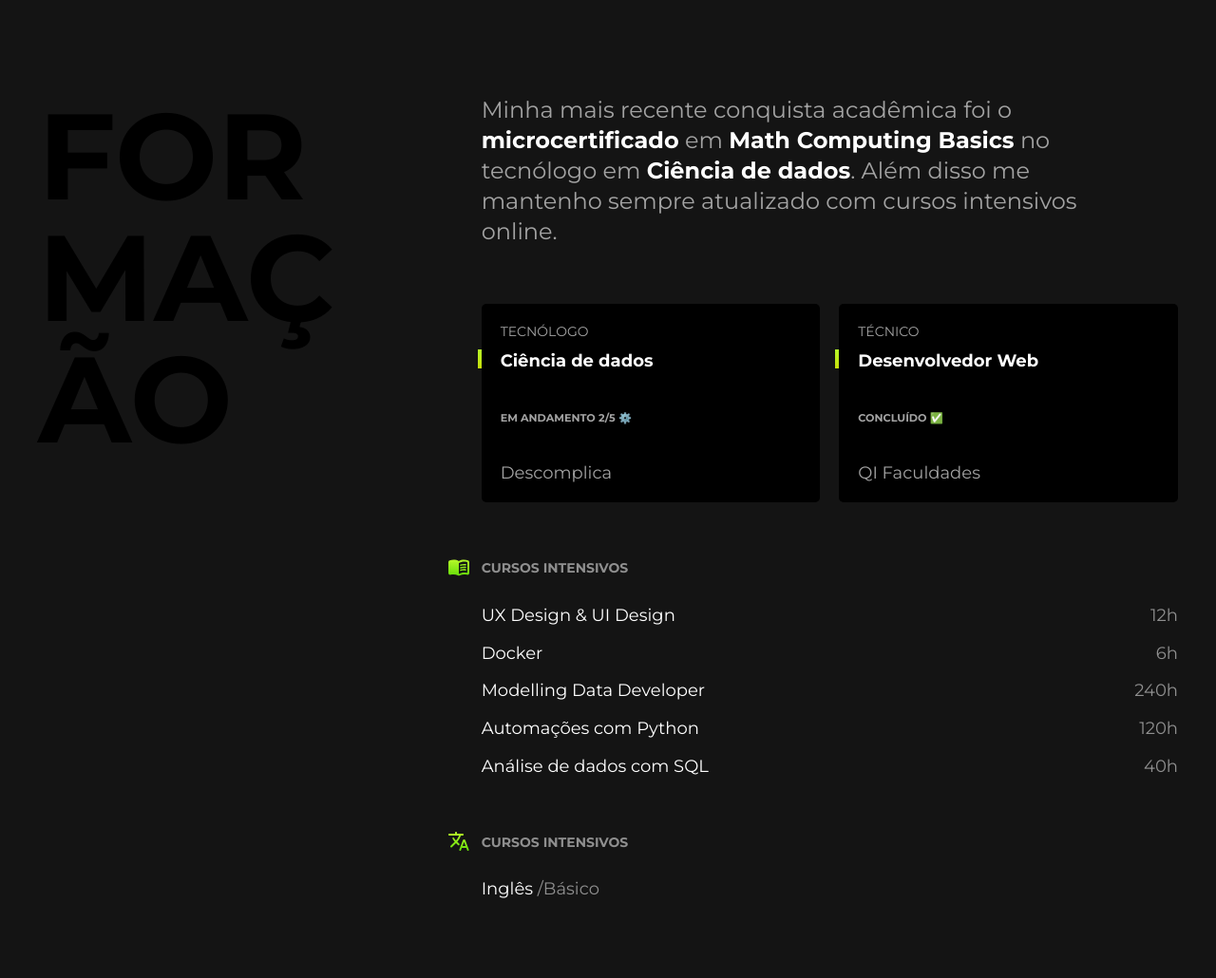
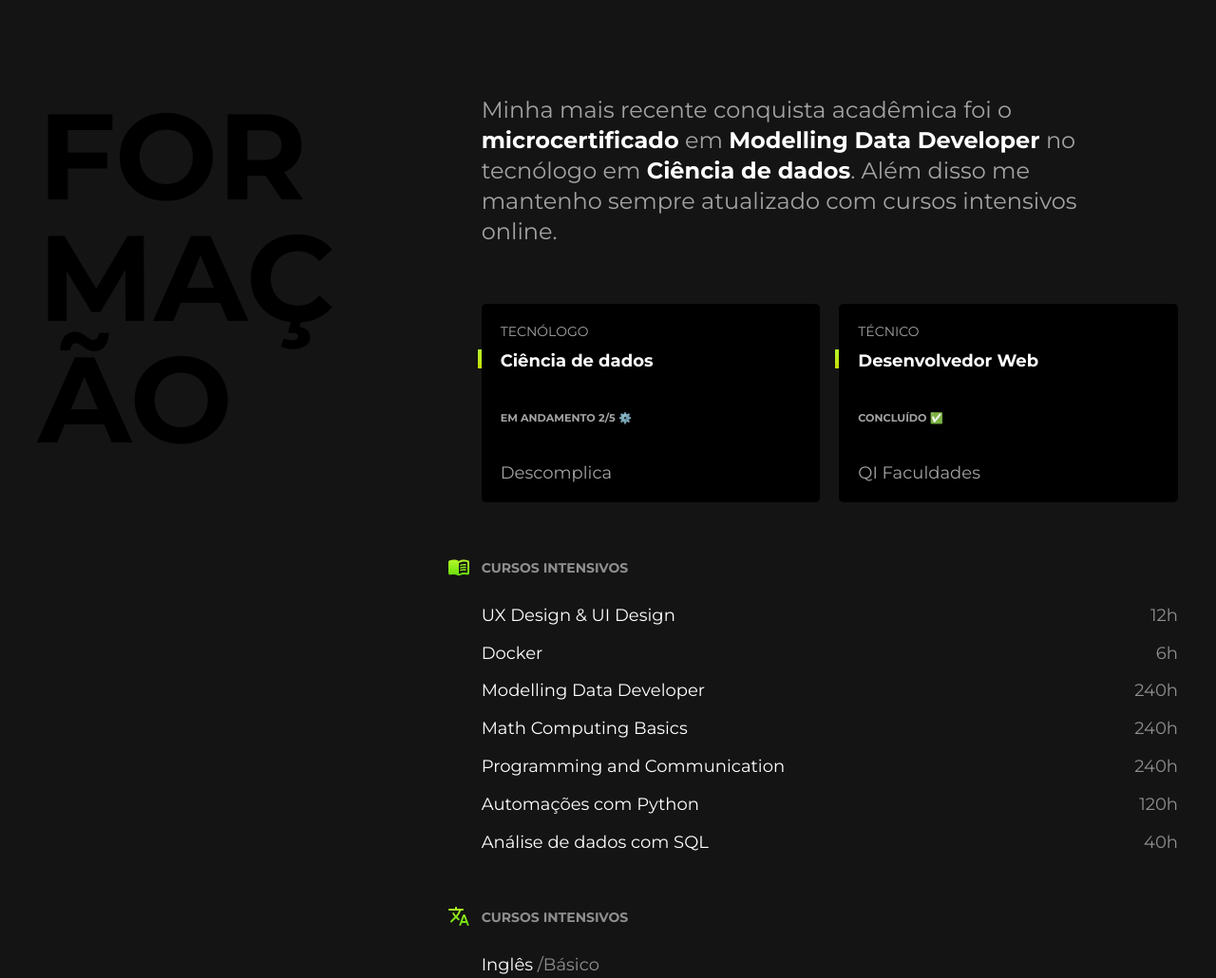
Before and after one commit to arthur-santoss/arthur-santoss.github.io, a plain HTML site: page index.html in a window 1280 px wide. Shown: the part 1940-2970 px from the top of the page at 95% size. Drawn offline with Linux system fonts and the light colour scheme.

Commit message:
Update index.html

```diff
--- a/index.html
+++ b/index.html
@@ -100,7 +100,7 @@
       <h2 class="subtitulo">Formação</h2>
       <div>
         <p class="formacao-texto">
-          Minha mais recente conquista acadêmica foi o <strong>microcertificado</strong> em <strong>Math Computing Basics</strong> no tecnólogo em <strong>Ciência de dados</strong>. Além disso me mantenho sempre atualizado com cursos intensivos online. </p>
+          Minha mais recente conquista acadêmica foi o <strong>microcertificado</strong> em <strong>Modelling Data Developer</strong> no tecnólogo em <strong>Ciência de dados</strong>. Além disso me mantenho sempre atualizado com cursos intensivos online. </p>
 
         <ul class="faculdade-lista">
           <li class="faculdade">
@@ -127,6 +127,8 @@
               <li>UX Design & UI Design <span>12h</span></li>
               <li>Docker <span>6h</span></li>
               <li>Modelling Data Developer <span>240h</span></li>
+              <li>Math Computing Basics <span>240h</span></li>
+              <li>Programming and Communication <span>240h</span></li>
               <li>Automações com Python <span>120h</span></li>
               <li>Análise de dados com SQL <span>40h</span></li>
 
```
